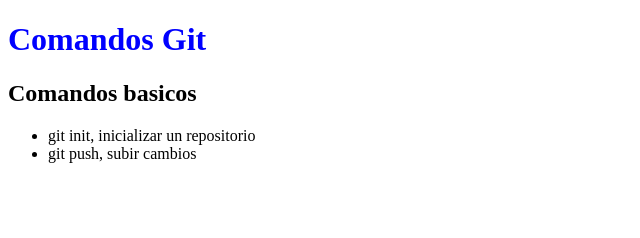
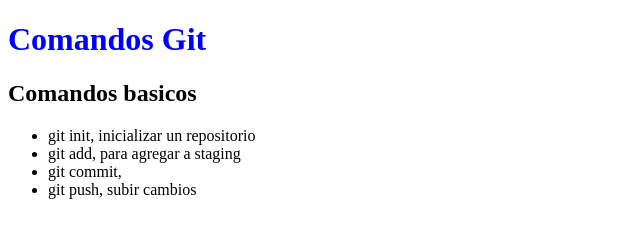
Before and after one commit to myruuribe/comandos-git, a plain HTML site: page index.html in a window 1280 px wide. Shown: the whole page, without its empty margins (0-640 px from the left). Drawn offline with Linux system fonts and the light colour scheme.

Commit message:
tercer mensaje

```diff
--- a/index.html
+++ b/index.html
@@ -11,6 +11,8 @@
 
     <ul>
         <li>git init, inicializar un repositorio</li>
+        <li>git add, para agregar a staging</li>
+        <li>git commit,</li>
         <li>git push, subir cambios</li>
     </ul>
 
```
